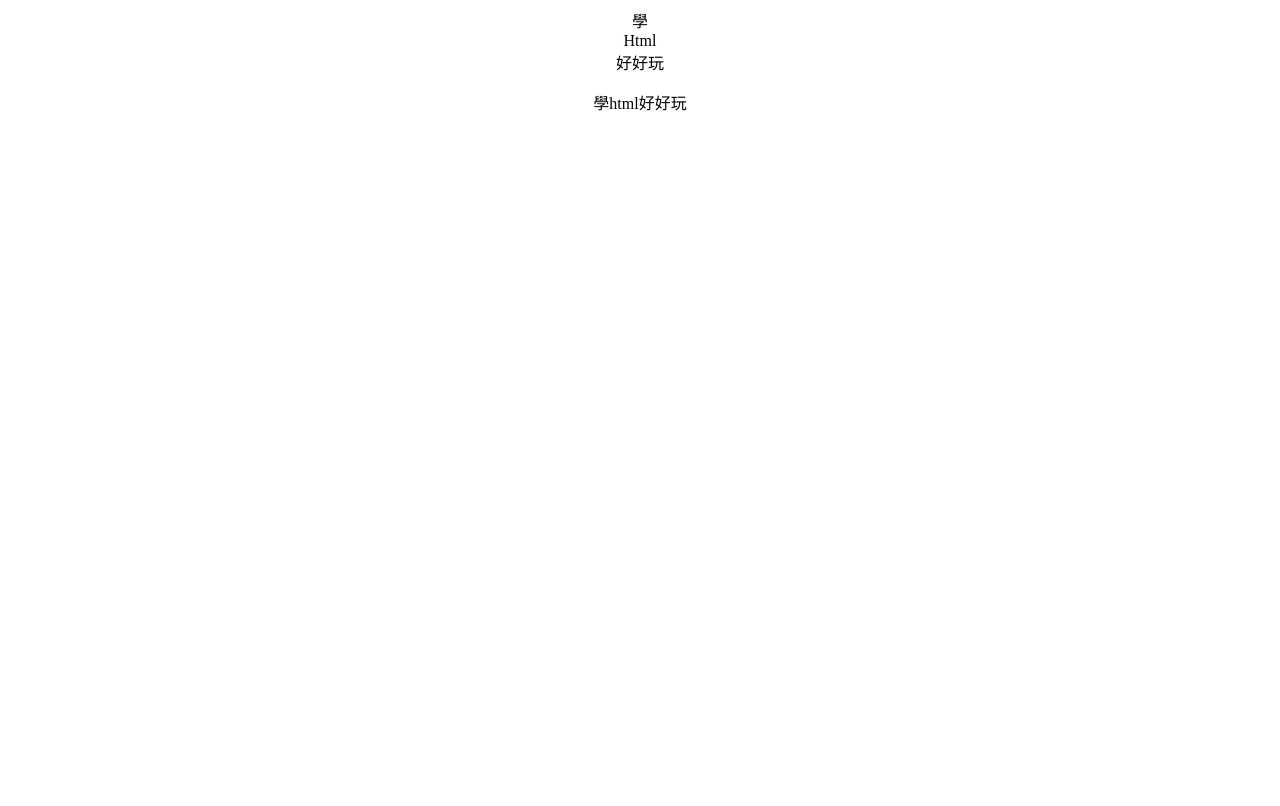
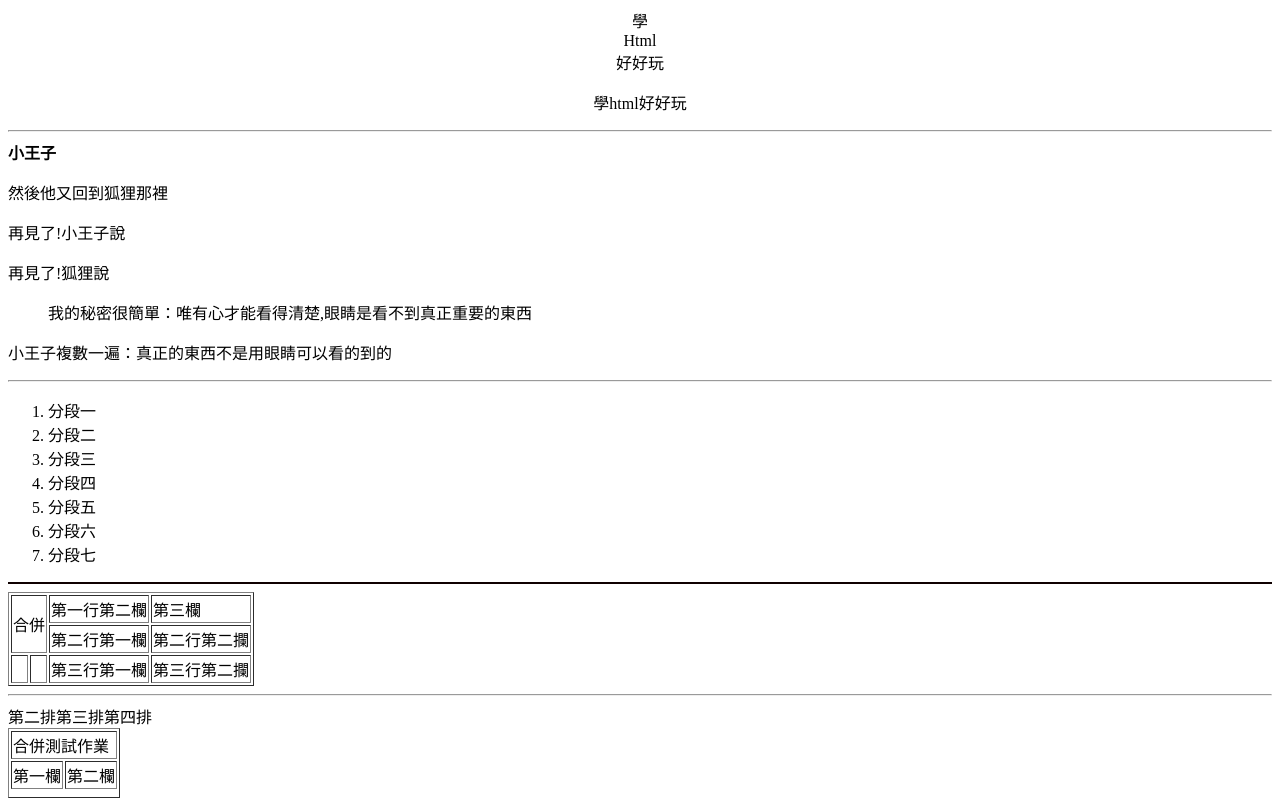
Before and after one commit to king770103/raydream0627, a plain HTML site: page index.html in a window 1280 px wide. Drawn offline with Linux system fonts and the light colour scheme.

Commit message:
no message

```diff
--- a/index.html
+++ b/index.html
@@ -14,5 +14,64 @@
     <p>學html好好玩</p>
 </div>
 
+<hr>
+
+<div>
+   <strong> 小王子</strong>
+   <p> 然後他又回到狐狸那裡</p>
+   <p> 再見了!小王子說</p>
+   <p> 再見了!狐狸說</p>
+    <blockquote>我的秘密很簡單：唯有心才能看得清楚,眼睛是看不到真正重要的東西</blockquote>
+
+    <p>
+   小王子複數一遍：真正的東西不是用眼睛可以看的到的
+    </p>
+</div>
+<hr>
+
+<div>
+<ol>
+    <li>分段一</li>
+    <li>分段二</li>
+    <li>分段三</li>
+    <li>分段四</li>
+    <li>分段五</li>
+    <li>分段六</li>
+    <li>分段七</li>
+</ol>
+</div>
+
+<hr color=#"f00">
+<table border="1">
+    <tr>
+        <td rowspan="2" colspan = "2">合併</td>
+        <td>第一行第二欄</td>
+        <td>第三欄</td>
+    </tr>
+    <tr>
+        <td>第二行第一欄</td>
+        <td>第二行第二攔</td>
+    </tr>
+    <tr>
+        <td></td>
+        <td></td>
+        <td>第三行第一欄</td>
+        <td>第三行第二攔</td>
+    </tr>
+</table>
+
+<hr>
+
+<table border="1">
+    <td colspan="2">合併測試作業</td>
+    <tr>
+        <td>第一欄</td>
+        <td>第二欄</td>
+    </tr>
+    <tr>第二排</tr>
+    <tr>第三排</tr>
+    <tr>第四排</tr>
+</table>
+
 </body>
 </html>
```
